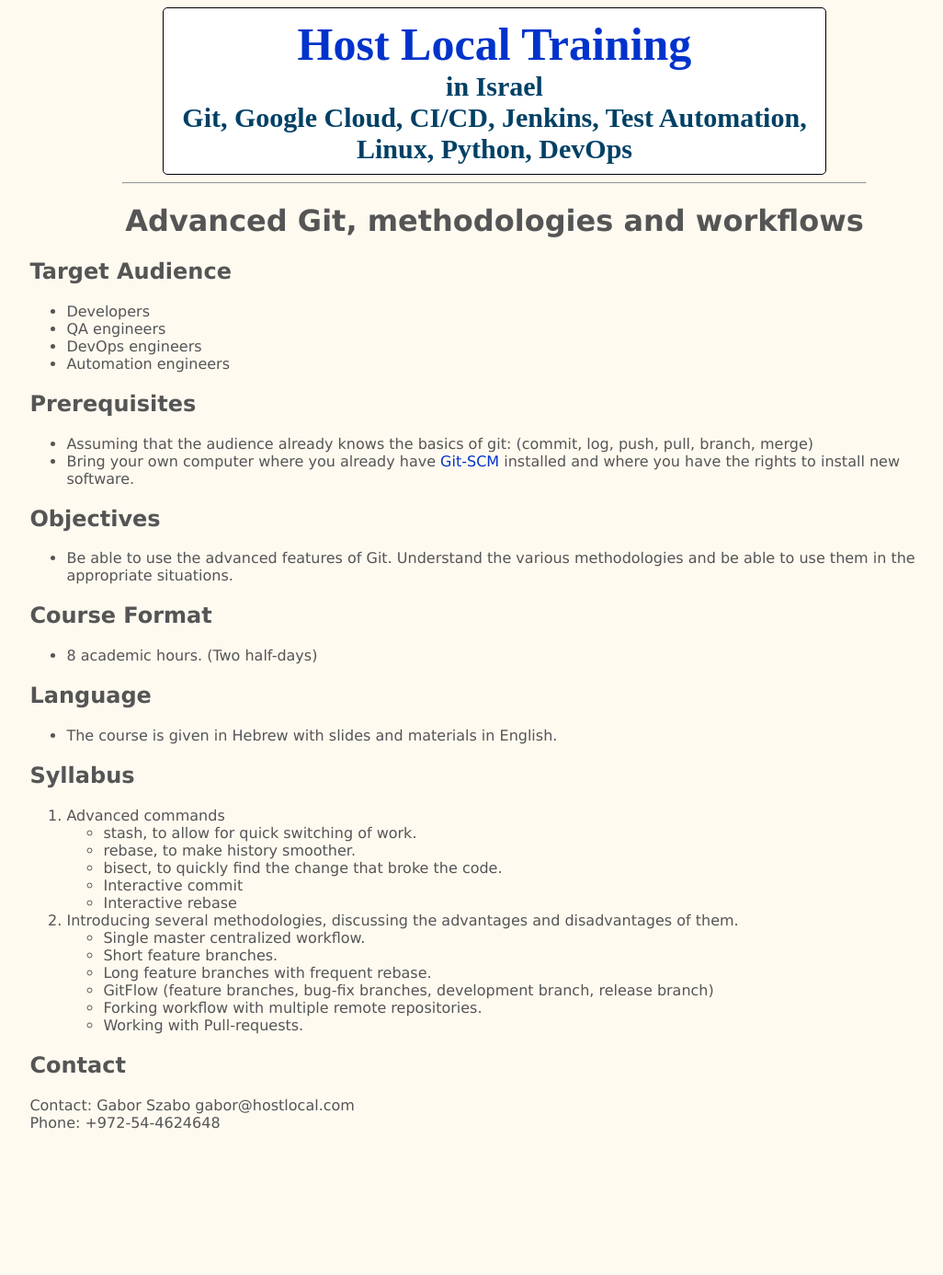
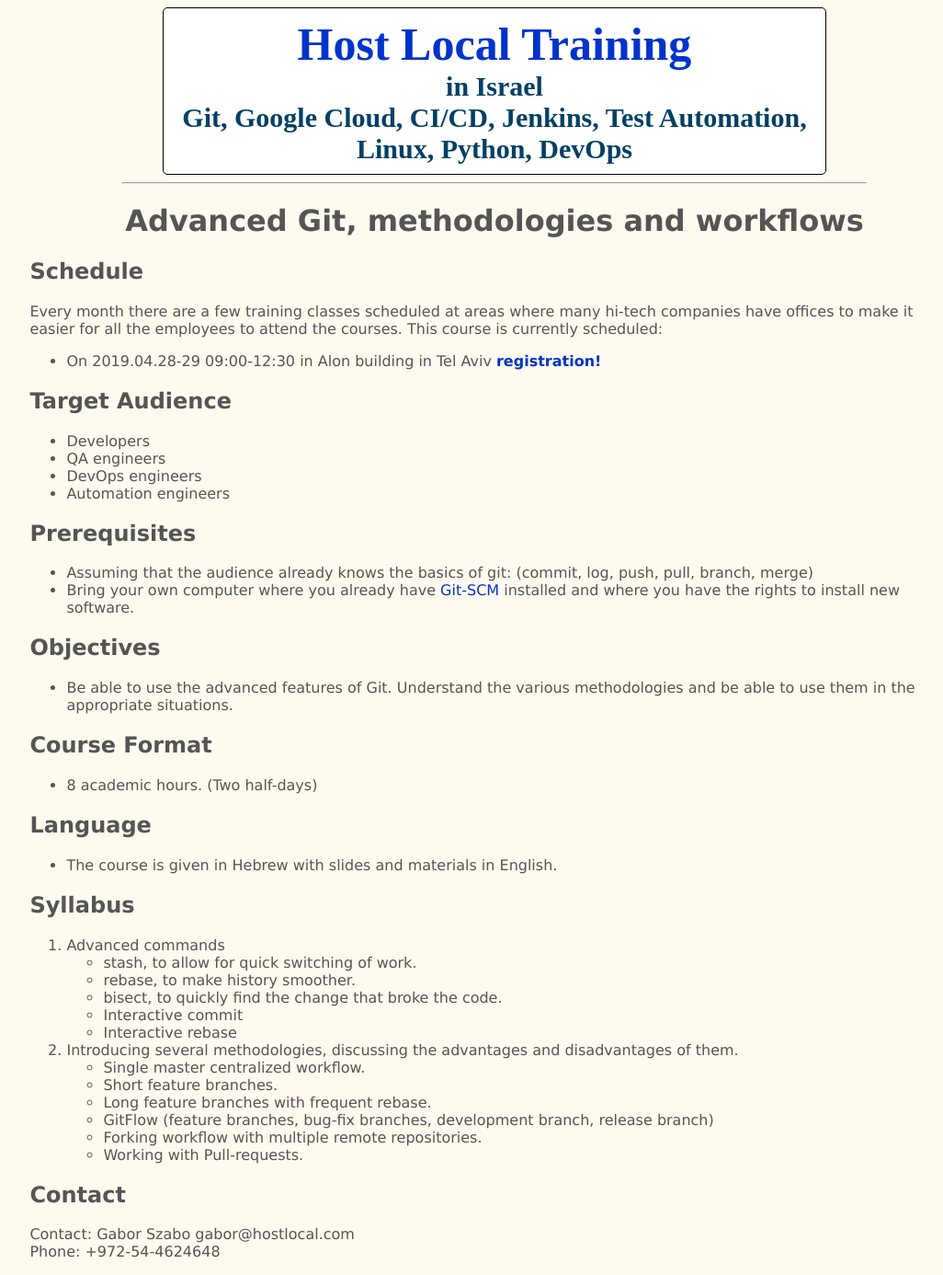
Before and after one commit to szabgab/hostlocal.com, a Flask app: page /eng/advanced-git in a window 1280 px wide. Shown: the whole page at 92% size, without its empty margins (102-1128 px from the left). Before the commit the page ends 1227 px from the top, so only its background shows below. Run offline with Flask 2, Linux system fonts and the light colour scheme.

Commit message:
show schedule on the event page as well

```diff
--- a/app.py
+++ b/app.py
@@ -16,12 +16,14 @@ def eng():
 @app.route("/eng/<string:name>")
 def course(name):
     course_file = os.path.join(root, 'courses', 'eng', name + '.json')
+    schedule = read_schedule(name)
     if os.path.exists(course_file):
         with open(course_file) as fh:
             course = json.load(fh)
         return render_template('course.html',
             course = course,
-            page_title = "{} - Training course in Israel".format(course['title'])
+            page_title = "{} - Training course in Israel".format(course['title']),
+            schedule   = schedule,
         )
     abort(404)
 
@@ -79,9 +81,13 @@ def sitemap():
     xml += "\n</urlset>"
     return xml
 
-def read_schedule():
+def read_schedule(name = None):
     with open( os.path.join(root, 'schedule.json') ) as fh:
         schedule = json.load(fh)
+
+    if name:
+        schedule = list(filter(lambda event: event['course'] == name, schedule))
+
     for event in schedule:
         with open( os.path.join(root, 'courses', 'eng', event['course'] + '.json') ) as fh:
             course = json.load(fh)
--- a/templates/course.html
+++ b/templates/course.html
@@ -1,6 +1,26 @@
 {% include 'incl/header.html' %}
 
 <h1 id="course_title">{{ course.title }}</h1>
+
+
+{% if schedule %}
+    <h2>Schedule</h2>
+    <p>
+     Every month there are a few training classes scheduled at areas where many hi-tech companies have offices to make
+     it easier for all the employees to attend the courses.
+     This course is currently scheduled:
+
+    <ul>
+      {% for event in schedule %}
+          <li>
+              On {{ event.date }}
+              in {{ event.location }}
+              <b><a href="{{ event.registration }}">registration!</a></b>
+          </li>
+      {% endfor %}
+    </ul>
+    </p>
+{% endif %}
 
 <h2>Target Audience</h2>
 <ul>
```
